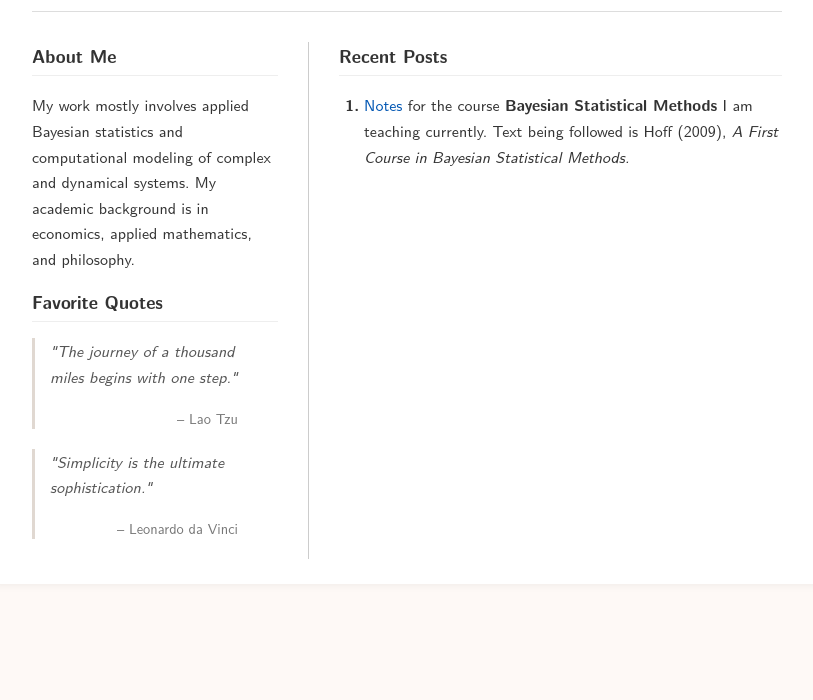
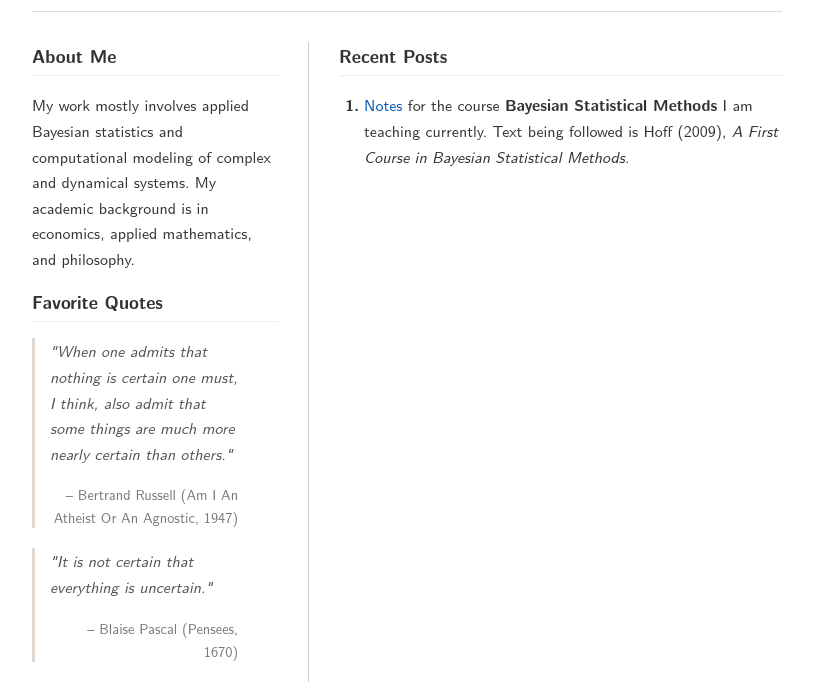
Before and after one commit to regmsd/regmsd.github.io, a plain HTML site: page index.html in a window 1280 px wide. Shown: the part 126-826 px from the top of the page, without its empty margins (233-1046 px from the left). Before the commit the page ends 800 px from the top, so only its background shows below. Drawn offline with Linux system fonts and the light colour scheme.

Commit message:
Update index.html

```diff
--- a/index.html
+++ b/index.html
@@ -29,12 +29,12 @@
                 <section class="quotes-section">
                     <h3>Favorite Quotes</h3>
                     <blockquote>
-                        <p>"The journey of a thousand miles begins with one step."</p>
-                        <cite>– Lao Tzu</cite> <!-- OPTIONAL: Add citation -->
+                        <p>"When one admits that nothing is certain one must, I think, also admit that some things are much more nearly certain than others."</p>
+                        <cite>– Bertrand Russell (Am I An Atheist Or An Agnostic, 1947)</cite> <!-- OPTIONAL: Add citation -->
                     </blockquote>
                     <blockquote>
-                        <p>"Simplicity is the ultimate sophistication."</p>
-                        <cite>– Leonardo da Vinci</cite>
+                        <p>"It is not certain that everything is uncertain."</p>
+                        <cite>– Blaise Pascal (Pensees, 1670)</cite>
                     </blockquote>
                     <!-- ADD MORE QUOTES AS NEEDED -->
                 </section>
```
